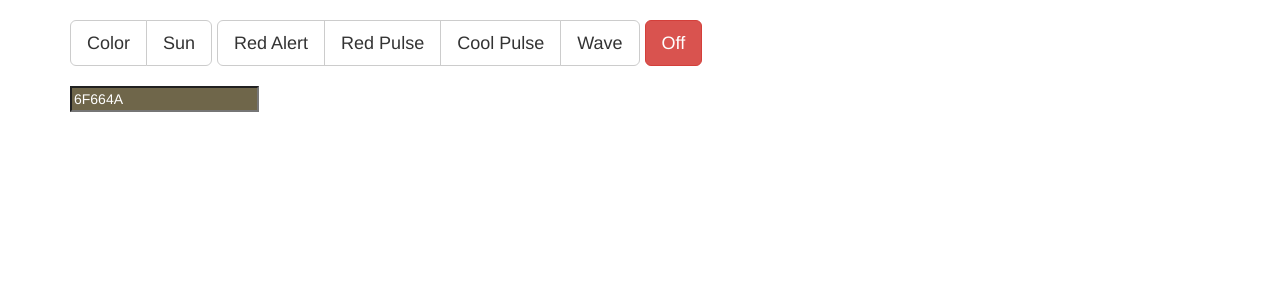
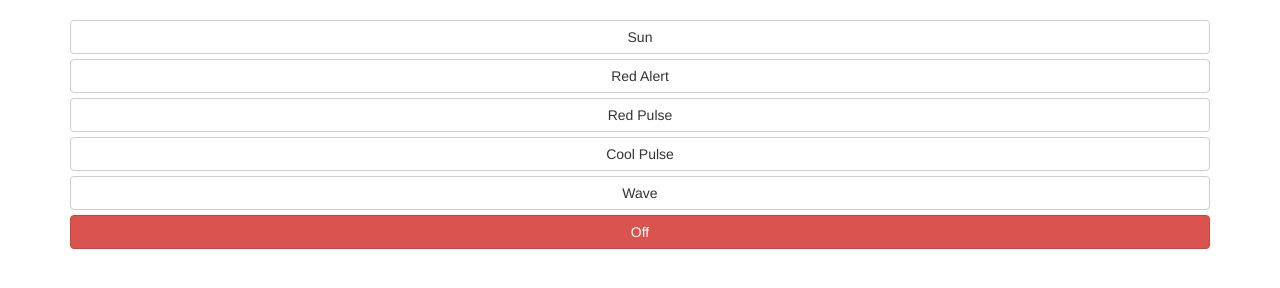
Before and after one commit to drybones/NeoPixelLightPanel, a website: page site/index.html in a window 1280 px wide. Drawn offline with nearby package versions, Linux system fonts and the light colour scheme.

Commit message:
Simplify the color picker

```diff
--- a/site/index.html
+++ b/site/index.html
@@ -25,40 +25,26 @@
   <body>
     <div class="container">
 
-      <div class="btn-toolbar top-buffer" role="toolbar">
+      <div class="top-buffer">
 
-        <div class="btn-group btn-group-lg" role="group">
-          <button id="color" class="btn btn-default">Color</button>
-          <button id="sun" class="btn btn-default">Sun</button>
-        </div>
-
-        <div class="btn-group btn-group-lg" role="group">
-          <button id="red_alert" class="btn btn-default">Red Alert</button>
-          <button id="red_pulse" class="btn btn-default">Red Pulse</button>
-          <button id="cool_pulse" class="btn btn-default">Cool Pulse</button>
-          <button id="wave" class="btn btn-default">Wave</button>
-        </div>
-
-        <div class="btn-group btn-group-lg" role="group">
-          <button id="off" class="btn btn-danger">Off</button>
-        </div>
+          <button id="sun" class="btn btn-default btn-block">Sun</button>
+          <button id="red_alert" class="btn btn-default btn-block">Red Alert</button>
+          <button id="red_pulse" class="btn btn-default btn-block">Red Pulse</button>
+          <button id="cool_pulse" class="btn btn-default btn-block">Cool Pulse</button>
+          <button id="wave" class="btn btn-default btn-block">Wave</button>
+          <button id="off" class="btn btn-danger btn-block">Off</button>
 
       </div>
 
-      <div><input class="jscolor top-buffer" onchange="$('#color').click()" value="6F664A" id="color_picker"></div>
 
       <div class="alert alert-info collapse top-buffer" role="alert" id="msg"></div>
 
     </div>
 
 
-    <!-- jQuery (necessary for Bootstrap's JavaScript plugins) -->
-    <script src="https://ajax.googleapis.com/ajax/libs/jquery/1.12.4/jquery.min.js"></script>
-    <!-- Include all compiled plugins (below), or include individual files as needed -->
+    <script src="js/jquery.min.js"></script>
     <script src="js/bootstrap.min.js"></script>
-
-    <script src="jscolor.min.js"></script>
-
+    <script src="js/jscolor.min.js"></script>
 
     <script>
     $(document).ready(function() {
@@ -66,7 +52,6 @@
       if($(this).attr("id") == "color") {
         $.ajax({
             type: "GET",
-            url: "/mode/"+$(this).attr("id") + "/" + $("#color_picker").val(),
             success: function(result) {
                 $("#msg").html(result).addClass("in");
             }
```
Also changed, not shown: site/js/jscolor.min.js (renamed from site/jscolor.min.js).
